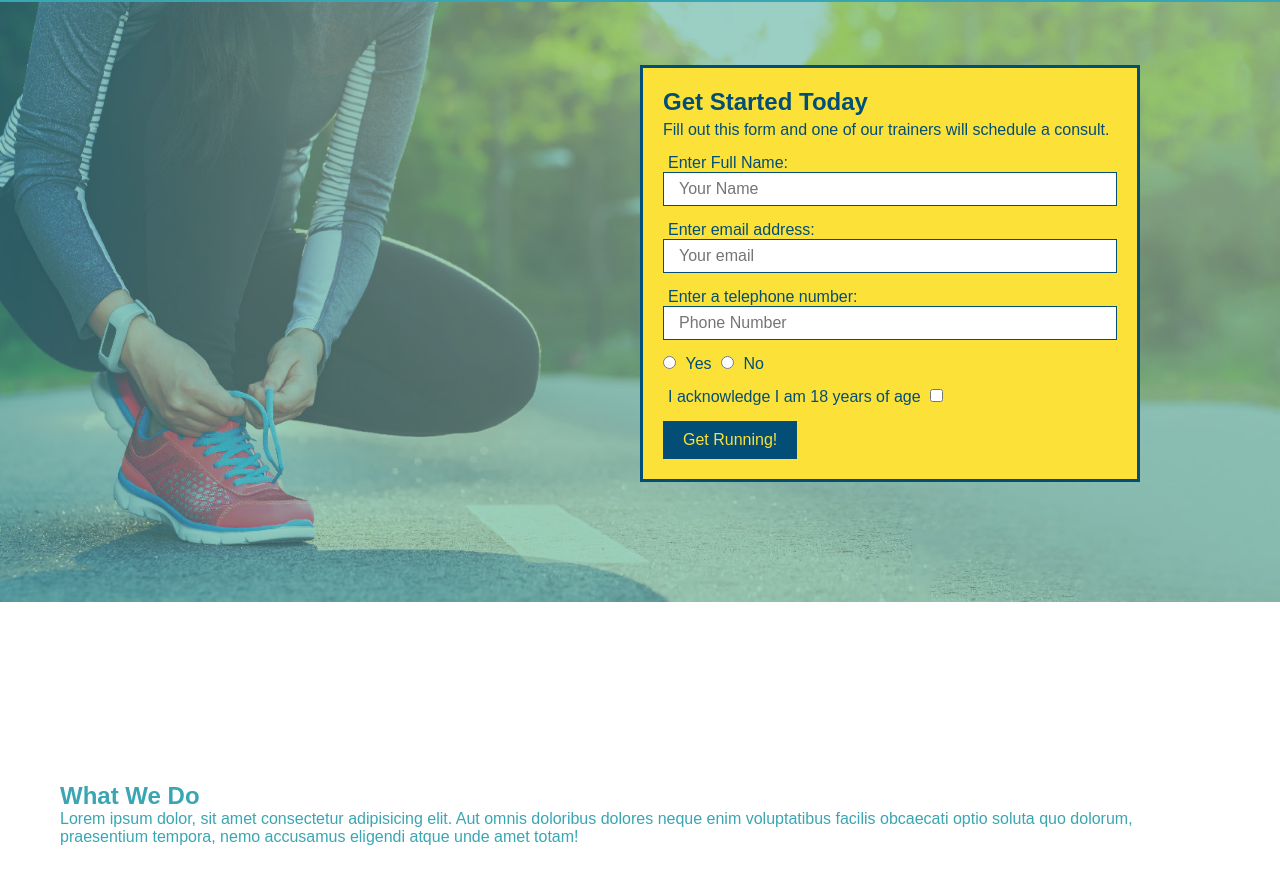
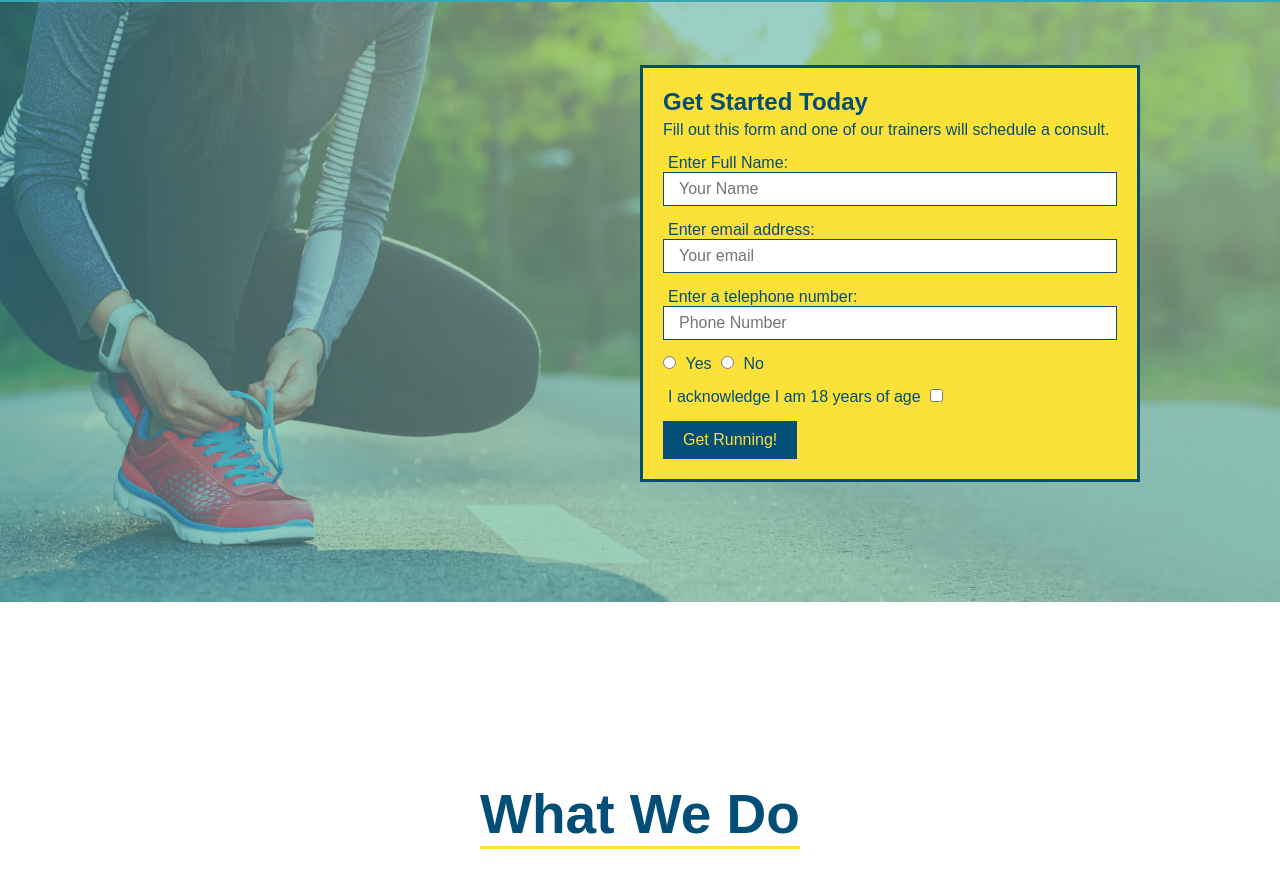
Before and after one commit to BlinkingHeimdall/Buddy, a plain HTML site: page index.html in a window 1280 px wide. Shown: the part 80-952 px from the top of the page. Drawn offline with Linux system fonts and the light colour scheme.

Commit message:
style what to do section

```diff
--- a/assets/css/style.css
+++ b/assets/css/style.css
@@ -124,3 +124,25 @@ section {
     font-size: 16px;
 }
 /* Hero Sytles End*/
+
+.intro {
+    text-align: center;
+}
+
+.intro h2 {
+    font-size: 55px;
+    color: #024e76;
+    margin-bottom: 35px;
+    padding: 0 100 20px 100px;
+    border-bottom: 3px solid;
+    border-color: #fce138;
+    display: inline-block;
+}
+
+.intro p {
+    line-height: 1.7;
+    color: #39a6b2;
+    width: 80%;
+    font-size: 20px;
+    margin: 0 auto;
+}
--- a/index.html
+++ b/index.html
@@ -74,7 +74,7 @@
   </section>
 
   <!-- "what we do" section -->
-  <section id="what-we-do">
+  <section id="what-we-do" class="intro">
     <h2>What We Do</h2>
     <p>
       Lorem ipsum dolor, sit amet consectetur adipisicing elit. Aut omnis doloribus dolores neque enim voluptatibus facilis obcaecati optio soluta quo dolorum, praesentium tempora, nemo accusamus eligendi atque unde amet totam!
```
